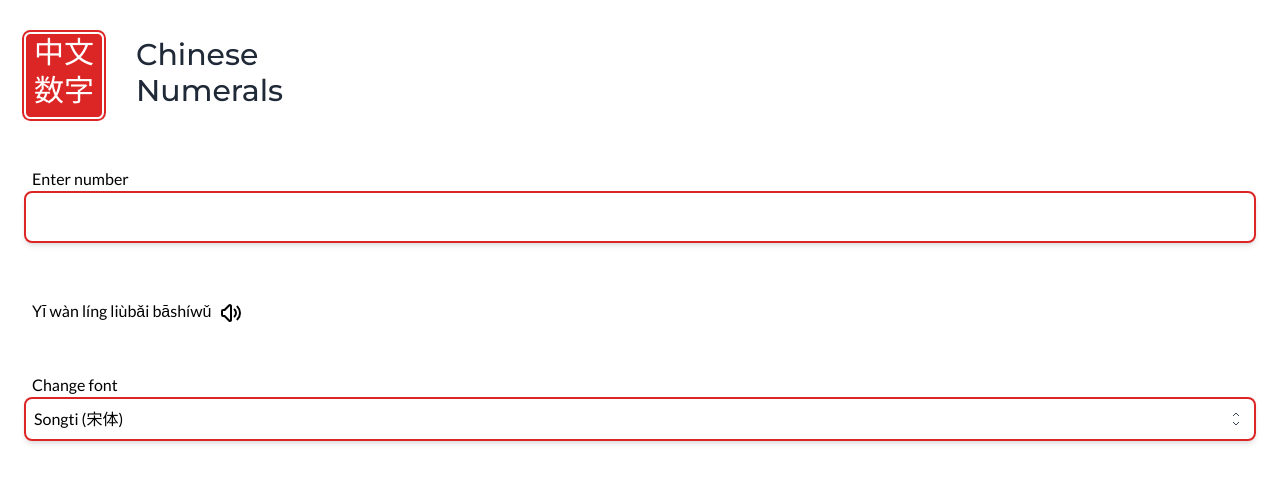
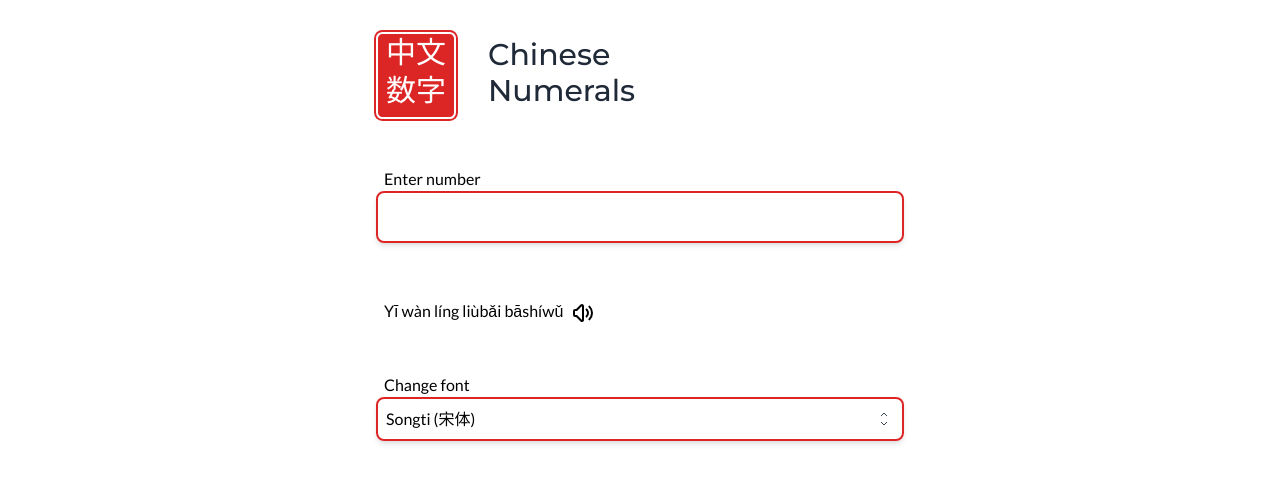
Before and after one commit to mornir/chinese-numerals, a Vue app: page / in a window 1280 px wide. Shown: the top 482 px of the page. Built offline with nearby package versions, Linux system fonts and the light colour scheme; a web font is replaced by a local one.

Commit message:
Make it look better on desktop

```diff
--- a/src/App.vue
+++ b/src/App.vue
@@ -1,5 +1,5 @@
 <template>
-  <div class="px-6 py-8">
+  <div class="max-w-xl px-6 py-8 mx-auto">
     <TheHeader msg="fff" class="mb-12" />
     <main>
       <ChineseNumerals class="mb-12" />
```
